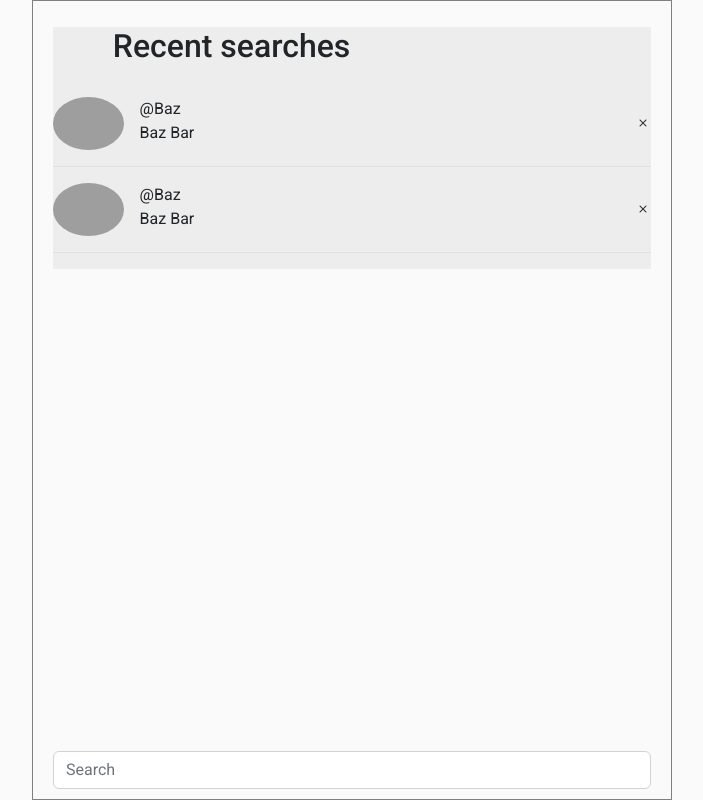
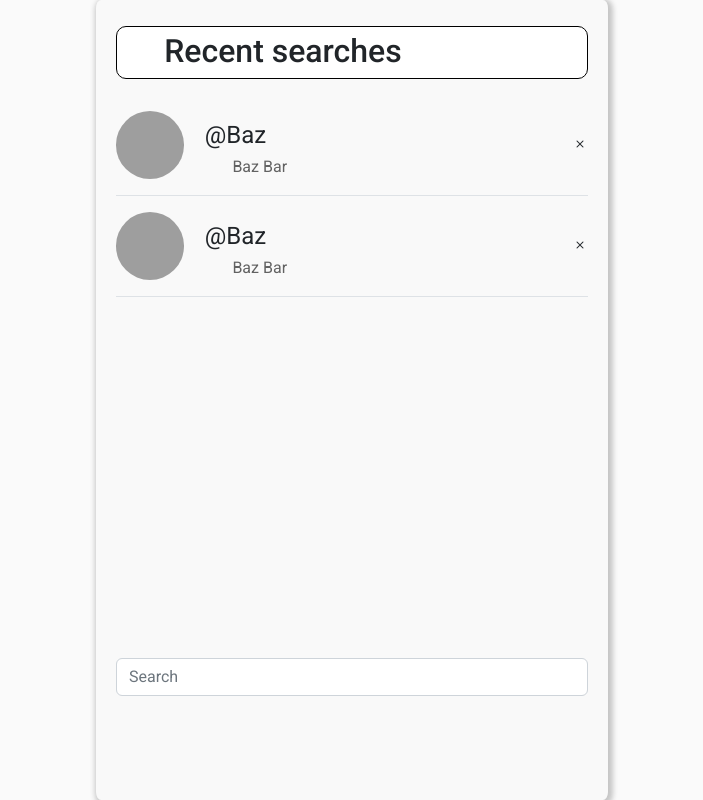
Before and after one commit to lindelwa122/ximba-web, a Django app: page /search in a window 1280 px wide. Shown: the whole page, without its empty margins (288-991 px from the left). Run offline with Django 4.2, Linux system fonts and the light colour scheme; grey boxes are pictures that could not be loaded.

Commit message:
semi finished

```diff
--- a/invite/static/invite/styles.css
+++ b/invite/static/invite/styles.css
@@ -264,22 +264,40 @@ section {
 }
 
 .mainsearch {
+  background-color: #f9f9f9;
   display: flex;
-  width: 50%;
-  margin-left: 25%;
-  border: 1px solid gray;
+  width: 40%;
+  margin-left: 30%;
+  box-shadow: 2px 2px 5px 3px #c6c6c6;
+  border-radius: 1%;
 }
 .mainsearch .pcontain {
   margin-top: 1em;
-  background-color: #ededed;
 }
 .mainsearch .pcontain .recentsearch {
+  background-color: white;
   margin-bottom: 2em;
   padding-left: 10%;
+  border: 1px solid black;
+  border-radius: 10px;
+  padding-top: 5px;
 }
 .mainsearch .pcontain .card123 {
-  border-bottom: 1px solid black;
-  margin-top: 1em;
+  border-bottom: 5px solid black;
+}
+.mainsearch .pcontain .card123 .cname {
+  margin-top: 0.5em;
+  margin-left: 5%;
+  font-size: 1.5em;
+}
+.mainsearch .pcontain .card123 .rname {
+  margin-left: 2em;
+  margin-top: 0.5em;
+  font-size: 1em;
+  color: #626262;
+}
+.mainsearch .ppsearch {
+  margin-bottom: 20%;
 }
 
 /*# sourceMappingURL=styles.css.map */
--- a/invite/static/invite/styles/search.scss
+++ b/invite/static/invite/styles/search.scss
@@ -1,19 +1,36 @@
 .mainsearch{
+    background-color: rgb(249, 249, 249);
     display: flex;
-    width: 50%;
-    margin-left: 25%;
-    border: 1px solid gray;
+    width: 40%;
+    margin-left: 30%;
+    box-shadow: 2px 2px 5px 3px rgb(198, 198, 198);
+    border-radius: 1%;
     .pcontain{
         margin-top: 1em;
-        background-color: rgb(237, 237, 237);
         .recentsearch{
+            background-color: white;
             margin-bottom: 2em;
             padding-left: 10%;
+            border: 1px solid black;
+            border-radius: 10px;
+            padding-top: 5px;
         }
-
         .card123{
-            border-bottom: 1px solid black;
-            margin-top: 1em;
+            border-bottom: 5px solid black;
+            .cname{
+                margin-top: 0.5em;
+                margin-left: 5%;
+                font-size: 1.5em;
+            }
+            .rname{
+                margin-left: 2em;
+                margin-top: 0.5em;
+                font-size: 1em;
+                color: rgb(98, 98, 98);
+            }
         }
     }
+    .ppsearch{
+        margin-bottom: 20%;
+    }
 }
--- a/invite/templates/invite/search.html
+++ b/invite/templates/invite/search.html
@@ -15,8 +15,8 @@
       <div class='d-flex'>
         <img class='rounded-circle' src='https://images.unsplash.com/photo-1529068755536-a5ade0dcb4e8?ixlib=rb-4.0.3&ixid=MnwxMjA3fDB8MHxwaG90by1wYWdlfHx8fGVufDB8fHx8&auto=format&fit=crop&w=581&q=80' width='15%'>
         <div class='ms-3'>
-          <div>@Baz</div>
-          <div>Baz Bar</div>
+          <div class="cname">@Baz</div>
+          <div class="rname">Baz Bar</div>
         </div>
       </div>
       <i class='bi bi-x'></i>
@@ -26,8 +26,8 @@
       <div class='d-flex'>
         <img class='rounded-circle' src='https://images.unsplash.com/photo-1542909168-82c3e7fdca5c?ixlib=rb-4.0.3&ixid=MnwxMjA3fDB8MHxwaG90by1wYWdlfHx8fGVufDB8fHx8&auto=format&fit=crop&w=580&q=80' width='15%'>
         <div class='ms-3'>
-          <div>@Baz</div>
-          <div>Baz Bar</div>
+          <div class="cname">@Baz</div>
+          <div class="rname">Baz Bar</div>
         </div>
       </div>
       <i class='bi bi-x'></i>
@@ -35,7 +35,7 @@
   </div>
 
 
-  <div>
+  <div class='ppsearch'>
     <input type='search' class='w-100 form-control' placeholder='Search'>
   </div>
 
--- /dev/null
+++ b/vite2/pyvenv.cfg
@@ -0,0 +1,3 @@
+home = C:\Users\Usuario\AppData\Local\Microsoft\WindowsApps\PythonSoftwareFoundation.Python.3.10_qbz5n2kfra8p0
+include-system-site-packages = false
+version = 3.10.9
```
Also changed, not shown: 12 other files.
